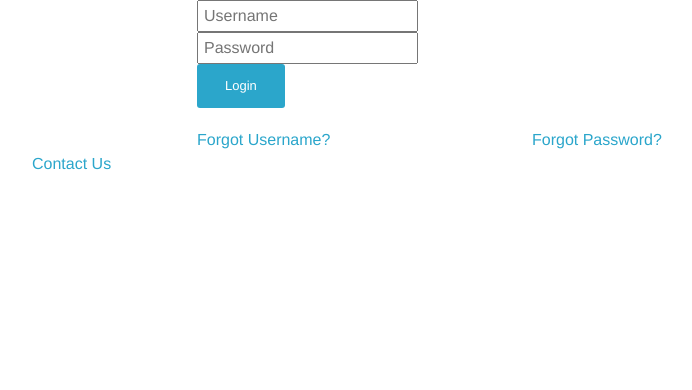
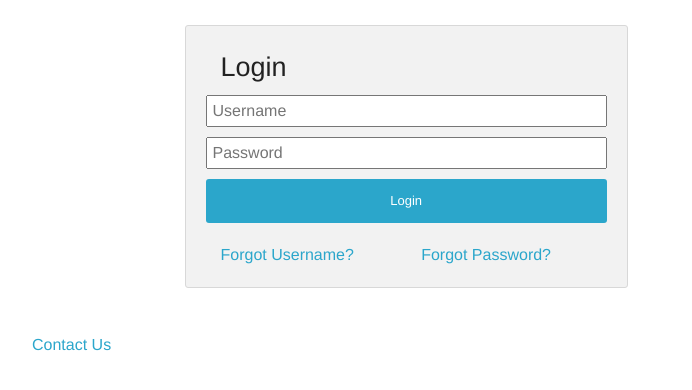
Before and after one commit to neoprez/adschool, a PHP site: page /login.php in a window 1280 px wide. Shown: the part 144-534 px from the top of the page, without its empty margins (123-815 px from the left). Run offline with PHP 8.4, Linux system fonts and the light colour scheme.

Commit message:
UPDATE SQL

```diff
--- a/dbscript/adschool.sql
+++ b/dbscript/adschool.sql
@@ -37,9 +37,9 @@ DROP TABLE IF EXISTS `adschool`.`USER` ;
 
 CREATE TABLE IF NOT EXISTS `adschool`.`USER` (
   `IDT_USER` INT NOT NULL,
-  `PMS_USER` INT NOT NULL COMMENT '1: SCHOOL\n2: STUDENTS\n3: ORGANIZATIONS',
   `FNM_USER` VARCHAR(45) NOT NULL COMMENT 'USER\'S FIRST NAME',
   `LNM_USER` VARCHAR(45) NULL COMMENT 'USER\'S LAST NAME',
+  `PMS_USER` INT NOT NULL COMMENT '1: SCHOOL\n2: STUDENTS\n3: ORGANIZATIONS',
   `PSW_USER` VARCHAR(45) NOT NULL COMMENT 'PASSWORD',
   `EML_USER` VARCHAR(45) NOT NULL COMMENT 'User email',
   `CPN_USER` VARCHAR(45) NULL COMMENT 'CELLPHONE NUMBER OF USER',
@@ -64,7 +64,8 @@ DROP TABLE IF EXISTS `adschool`.`EVENT` ;
 CREATE TABLE IF NOT EXISTS `adschool`.`EVENT` (
   `IDT_EVENT` INT NOT NULL,
   `NAM_EVENT` VARCHAR(45) NOT NULL,
-  `DAT_EVENT` DATETIME NOT NULL,
+  `DAT_STR_EVENT` DATETIME NOT NULL COMMENT 'START TIME OF EVENT',
+  `DAT_END_EVENT` DATETIME NOT NULL COMMENT 'END TIME OF EVENT',
   `PRC_EVENT` DOUBLE NOT NULL,
   `LAT_LOC_EVENT` DOUBLE NULL,
   `LON_LOC_EVENT` DOUBLE NULL,
--- a/forgotusername.php
+++ b/forgotusername.php
@@ -1,7 +1,9 @@
 <?php
 	include ('header.php');
 
-	$email = isset($_POST['username']) ? $_POST['username'] : '';
+	$email = isset($_POST['email']) ? $_POST['email'] : '';
+
+
 ?>
 	<div class="row">
       <div class="large-12 columns">
@@ -12,7 +14,7 @@
 	        <form method="POST" action="forgotusername.php">
 
 	        	<div class="row">
-	        		<input type="text" name="email" placeholder="E-mail" />
+	        		<input type="text" name="email" id="email" placeholder="E-mail" />
 	        	</div>
 
 	        	<div class="row">
--- a/login.php
+++ b/login.php
@@ -21,24 +21,26 @@
 	// }
 
 ?>
+<div id="general" style="margin: 25px;">
 	<div class="row center">
-		<div class="large-12 columns">
-			<div class="panel">
+		<div class="large-8 columns" style="border-style: solid; border-width: 1px; border-color: #D8D8D8; margin-bottom: 1.25rem; padding: 1.25rem; background: none repeat scroll 0% 0% #F2F2F2; color: #333; border-radius: 3px;">
 			<div id="signup_div">
 				<form id="signup_form" action="timeline.php" method="POST">
 					<!-- <label>First Name</label> -->
-
 					<div class="large-12 columns">
-							<input type="text" name="username" id="username" placeholder="Username" style="padding: 5px;" />
+						<h3>Login</h3>
 					</div>
 
-						<!-- <label>Last Name</label> -->
-						<div class="large-12 columns">
-							<input type="password" name="password" id="password" placeholder="Password" style="padding: 5px;" />
+					<div>
+						<input class="large-12 columns" type="text" name="username" id="username" placeholder="Username" style="padding: 5px; margin-bottom: 10px;" />
 					</div>
 
-						<div class="large-12 columns">
-							<input class="small radius button" type="submit" value="Login" />
+					<div>
+						<input class="large-12 columns" type="password" name="password" id="password" placeholder="Password" style="padding: 5px; margin-bottom: 10px;" />
+					</div>
+
+					<div>
+						<input class="large-12 columns small radius button" type="submit" value="Login" />
 					</div>
 
 					<div class="large-6 medium-6 columns">
@@ -48,7 +50,6 @@
 					<div class="large-6 medium-6 columns">
 						<a href="forgotpassword.php">Forgot Password?</a>
 					</div>
-
 				</form>
 			</div>
 		</div>
```
Lines whose indentation alone changed are shown as unchanged.
